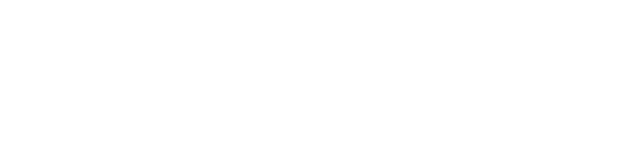
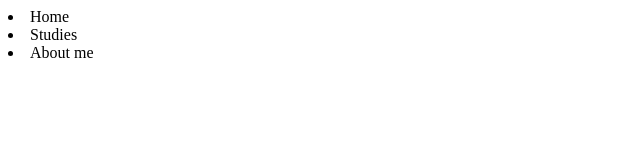
Before and after one commit to pedri77/KeepCoding_02, a plain HTML site: page index.html in a window 1280 px wide. Shown: the whole page, without its empty margins (0-640 px from the left). Drawn offline with Linux system fonts and the light colour scheme; a web font is replaced by a local one.

Commit message:
create nav

```diff
--- a/index.html
+++ b/index.html
@@ -19,6 +19,14 @@
 </head>
 <body>
     <!-- Navigation -->
+    <nav>
+        <li class="Navigation">Home</li>
+        <li class="Navigation>About</li>
+        <li class="Navigation>Studies</li>
+        <li class="Navigation>Experiencie</li>
+        <li class="Navigation>About me</li>
+        <li class="Navigation>Contact</li>
+    </nav>
     <!-- About -->
     <!-- Studies -->
     <!-- Experiencie -->
```
